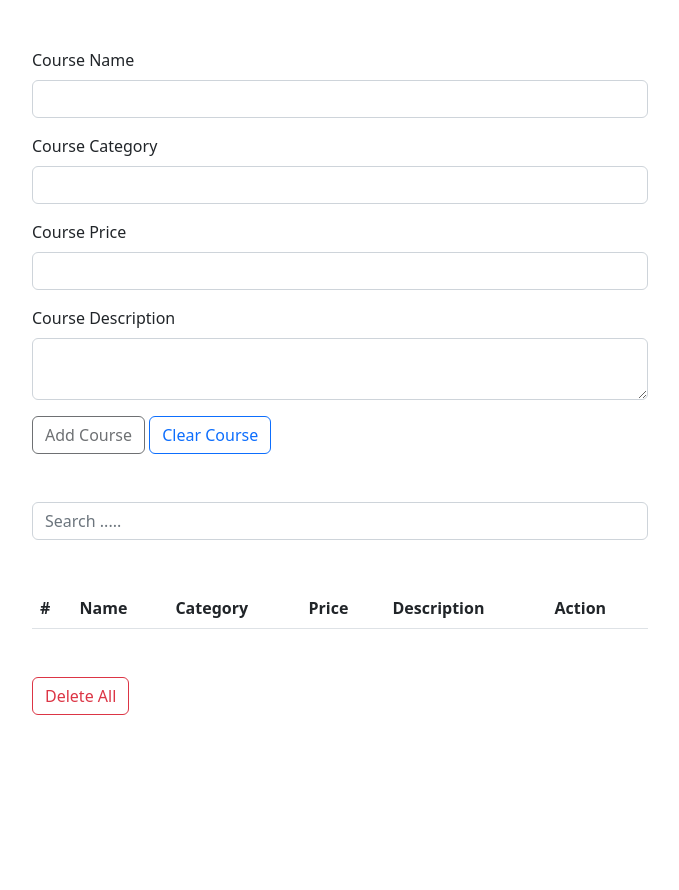
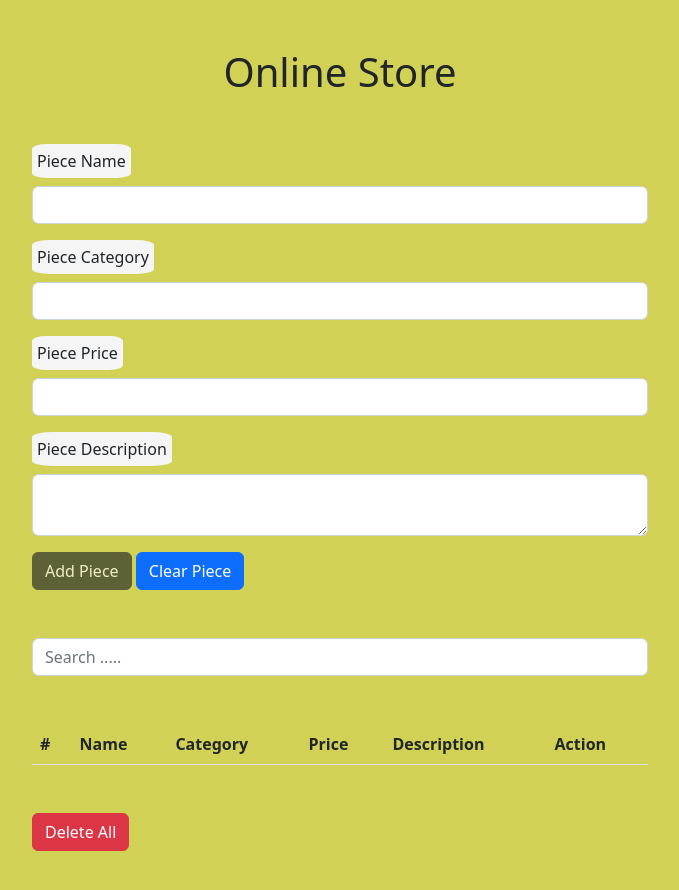
Before and after one commit to rabukhader/CRUD-Js, a plain HTML site: page index.html in a window 1280 px wide. Shown: the whole page, without its empty margins (300-979 px from the left). Before the commit the page ends 800 px from the top, so only its background shows below. Drawn offline with Linux system fonts and the light colour scheme.

Commit message:
Second commit

```diff
--- a/assets/css/style.css
+++ b/assets/css/style.css
@@ -1,3 +1,13 @@
 #nameAlert{
     display: none;
 }
+
+body{
+    background-color: rgba(196, 196, 38, 0.778);
+}
+
+.lbl{
+    background-color: whitesmoke;
+    border-radius: 15%;
+    padding: 5px;
+}
--- a/assets/js/main.js
+++ b/assets/js/main.js
@@ -43,8 +43,8 @@ function displayData(){
                  <td>${courses[i].price}</td>
                  <td>${courses[i].desc}</td>
                  <td>
-                    <button onclick="getCourseData(${i})" class="btn btn-outline-info">update</button>
-                    <button onclick="deleteCourse(${i})" class="btn btn-outline-danger">delete</button>
+                    <button onclick="getCourseData(${i})" class="btn btn-info">update</button>
+                    <button onclick="deleteCourse(${i})" class="btn btn-danger">delete</button>
                  </td>
                 </tr> `;
     }
--- a/index.html
+++ b/index.html
@@ -14,25 +14,31 @@
 <body>
     <div class="container m-auto w-50 my-5">
 
+          <header class="header my-5" id="header">
+            <div class="container">
+              <h1 class="head text-center">Online Store</h1>
+            </div>
+          </header>
+
             <div class="mb-3">
-            <label for="exampleInputEmail1" class="form-label">Course Name</label>
+            <label for="exampleInputEmail1" class="form-label lbl">Piece Name</label>
             <input id="coursename" type="text" class="form-control" id="exampleInputEmail1" aria-describedby="emailHelp">
             <div id="nameAlert" class="alert alert-danger">Please Start with Capital letter,maximum is 8 character</div>
             </div>
             <div class="mb-3">
-            <label for="exampleInputPassword1" class="form-label">Course Category</label>
+            <label for="exampleInputPassword1" class="form-label lbl">Piece Category</label>
             <input id="coursecat" type="text" class="form-control" id="exampleInputPassword1">
             </div>
             <div class="mb-3">
-            <label for="exampleInputPassword1" class="form-label">Course Price</label>
+            <label for="exampleInputPassword1" class="form-label lbl">Piece Price</label>
             <input id="courseprice" type="number" class="form-control" id="exampleInputPassword1">
             </div>
             <div class="mb-3">
-            <label for="exampleInputPassword1" class="form-label">Course Description</label>
+            <label for="exampleInputPassword1" class="form-label lbl">Piece Description</label>
             <textarea id="coursedesc" class="form-control" id="exampleInputPassword1"></textarea>
             </div>
-            <button disabled type="button" id="click" class="btn btn-outline-dark">Add Course</button>
-            <button type="clear" class="btn btn-outline-primary">Clear Course</button>
+            <button disabled type="button" id="click" class="btn btn-dark">Add Piece</button>
+            <button type="clear" class="btn btn-primary">Clear Piece</button>
             <input type="search" onkeyup="search(this.value)" class="form-control mt-5" placeholder="Search .....">
 
         <table class="table table-striped my-5">
@@ -50,7 +56,7 @@
 
             </tbody>
           </table>
-          <button type="button" id="deletebtn" class="btn btn-outline-danger">Delete All</button>
+          <button type="button" id="deletebtn" class="btn btn-danger">Delete All</button>
 
     </div>
      <script src="assets/js/bootstrap.bundle.min.js"></script>
```
